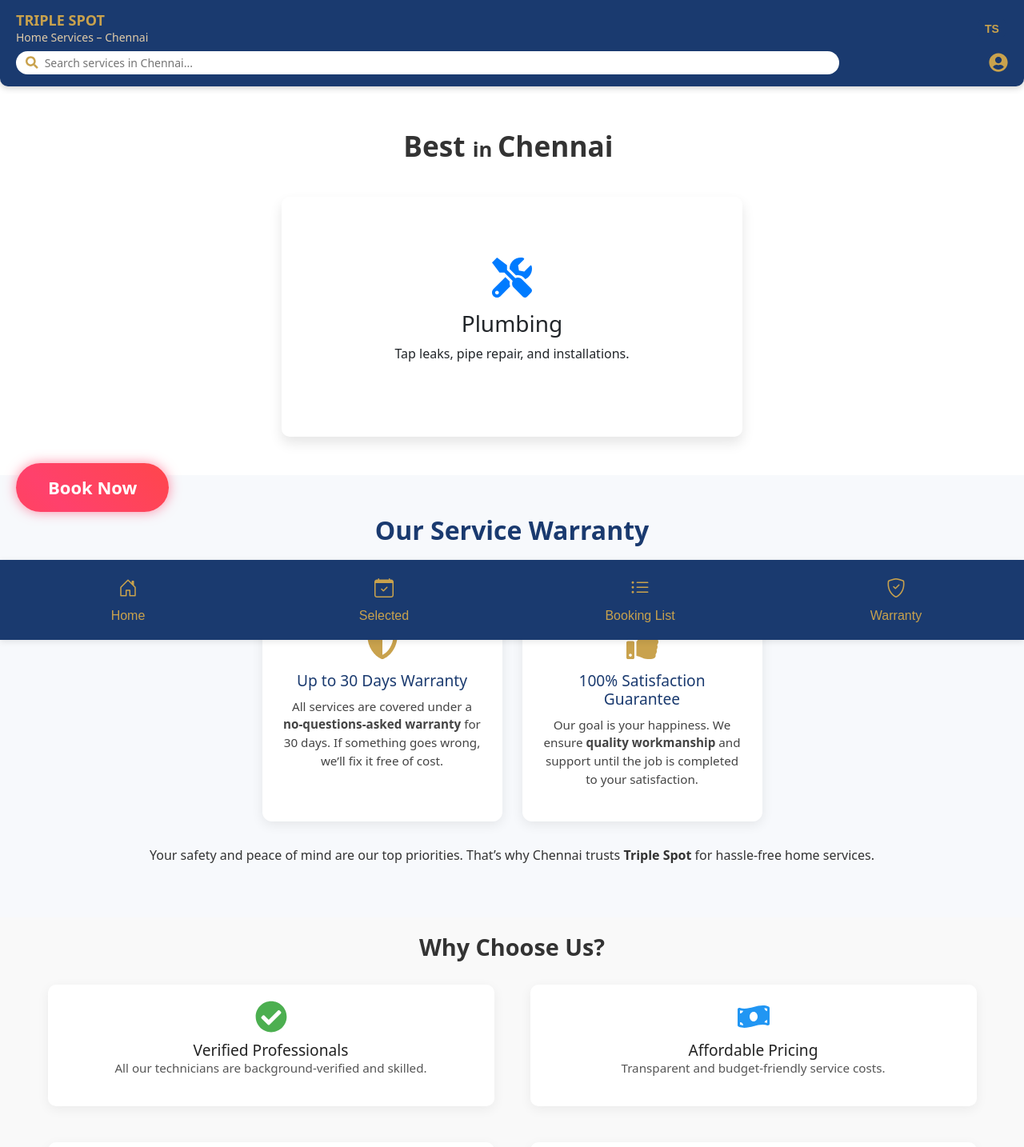
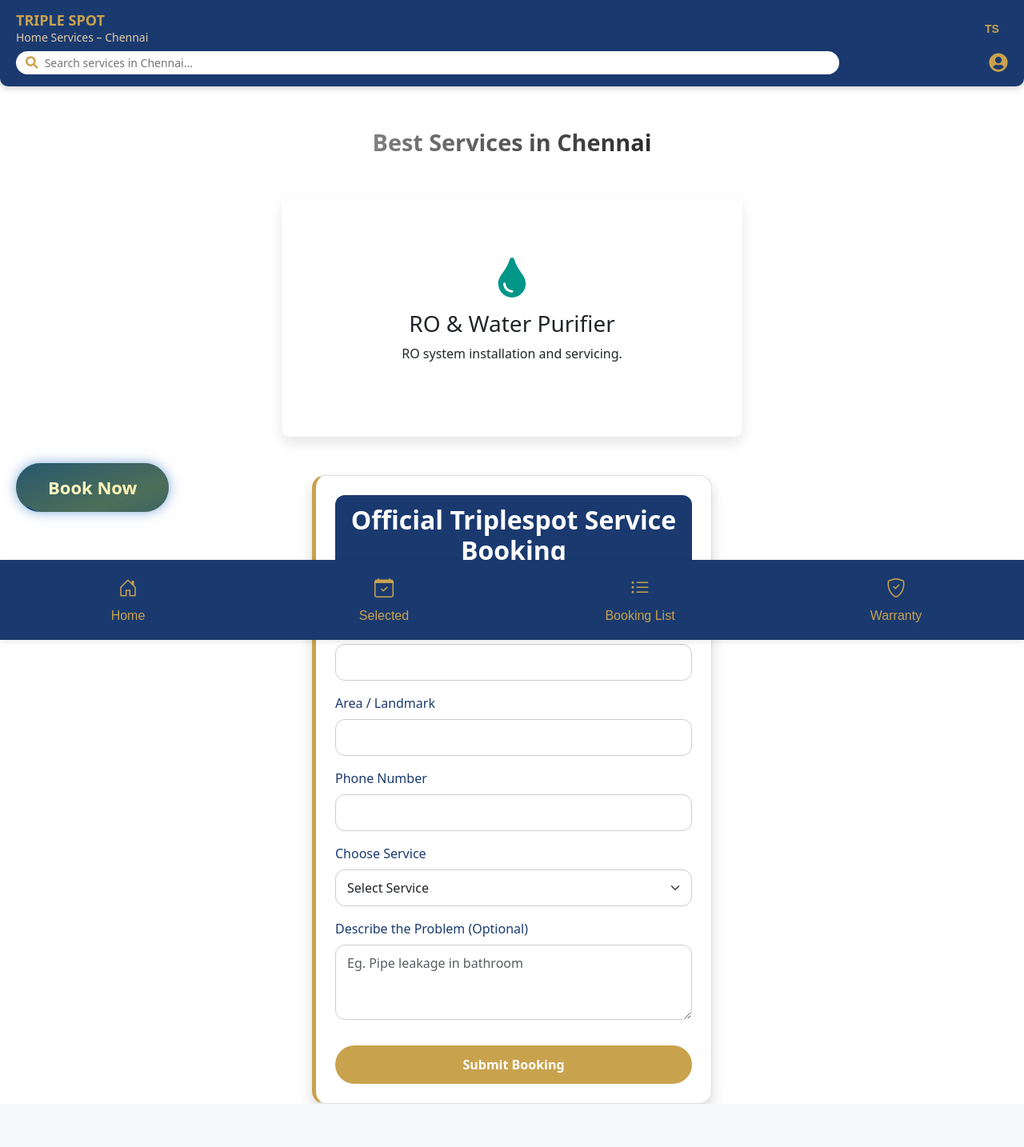
Before and after one commit to santoshcandy/HS-App-React.js, a React (Create React App) app: page / in a window 1280 px wide. Shown: the top 1434 px of the page at 80% size. Built offline with nearby package versions, Linux system fonts and the light colour scheme.

Commit message:
form added

```diff
--- a/package.json
+++ b/package.json
@@ -9,6 +9,7 @@
     "axios": "^1.7.9",
     "bootstrap": "^5.3.3",
     "cra-template": "1.2.0",
+    "emailjs-com": "^3.2.0",
     "fuse.js": "^7.1.0",
     "react": "^19.0.0",
     "react-bootstrap": "^2.10.9",
--- a/src/components/AnimatedButton.js
+++ b/src/components/AnimatedButton.js
@@ -1,17 +1,30 @@
 // src/components/AnimatedButton.js
 import React, { useState } from 'react';
-import { useNavigate } from 'react-router-dom';
+import { useNavigate, useLocation } from 'react-router-dom';
 import '../style/animatedbutton.css';
 
-const AnimatedButton = ({ text = "Book Now", to = "/" }) => {
+const AnimatedButton = ({ text = "Book Now", to = "/", scrollToId }) => {
   const navigate = useNavigate();
+  const location = useLocation();
   const [expanded, setExpanded] = useState(false);
 
+  const scrollToForm = () => {
+    if (location.pathname === to && scrollToId) {
+      const el = document.getElementById(scrollToId);
+      if (el) el.scrollIntoView({ behavior: 'smooth' });
+    } else {
+      navigate(to);
+      setTimeout(() => {
+        const el = document.getElementById(scrollToId);
+        if (el) el.scrollIntoView({ behavior: 'smooth' });
+      }, 500);
+    }
+  };
+
   const handleClick = () => {
+    scrollToForm();
     setExpanded(true);
-    setTimeout(() => {
-      setExpanded(false);
-    }, 7000); // collapse after 7 seconds
+    setTimeout(() => setExpanded(false), 7000); // auto close after 7s
   };
 
   const handleWhatsAppClick = () => {
@@ -22,27 +35,35 @@
   };
 
   const handleServicesClick = () => {
-    navigate(to); // or navigate("/services") if that's your route
+    navigate("/services");
+  };
+
+  const handleCallNowClick = () => {
+    window.open("tel:+919176765545");
   };
 
   return (
     <div className={`animated-button-wrapper ${expanded ? 'expanded' : ''}`}>
-      <button
-        className={`animated-button ${expanded ? 'fire-theme' : ''}`}
-        onClick={handleClick}
-      >
-        {expanded ? 'Choose Option' : text}
-      </button>
+      {/* Show only Book Now when not expanded */}
+      {!expanded && (
+        <button className="animated-button" onClick={handleClick}>
+          {text}
+        </button>
+      )}
 
+      {/* Expanded Options */}
       {expanded && (
         <div className="expanded-options">
-          <button className="option-button whatsapp" onClick={handleWhatsAppClick}>
+          <button className="option-button call-now" onClick={handleCallNowClick}>
+            📞 Call Now
+          </button>
+          <button className="option-button whatsapp text-white" onClick={handleWhatsAppClick}>
             <img
               src="https://upload.wikimedia.org/wikipedia/commons/6/6b/WhatsApp.svg"
               alt="WhatsApp"
               style={{ width: "20px", height: "20px", marginRight: "8px" }}
             />
-            <span>WhatsApp</span>
+            WhatsApp
           </button>
           <button className="option-button services" onClick={handleServicesClick}>
             🛠️ Services
--- /dev/null
+++ b/src/components/BookingForm.js
@@ -0,0 +1,102 @@
+import React, { useRef } from "react";
+import emailjs from "emailjs-com";
+import "../style/BookingForm.css";
+
+const BookingForm = () => {
+  const form = useRef();
+
+  const sendEmail = (e) => {
+    e.preventDefault();
+
+    const formData = new FormData(form.current);
+
+    // Add current time dynamically
+    const currentTime = new Date().toLocaleString();
+    formData.append("time", currentTime);
+
+    // Optional: fallback email (hidden in UI)
+    formData.append("email", "msanthosh11062003@gmail.com");
+
+    emailjs
+      .sendForm("service_cznjs7k", "template_q2itmqn", formData, "MYsu1vt7lujJ8g9bU")
+      .then(() => {
+        alert("✅ Booking sent successfully!");
+        e.target.reset();
+      })
+      .catch(() => {
+        alert("❌ Error sending booking. Please try again.");
+      });
+  };
+
+  return (
+    <div className="container booking-form p-4 mt-4 shadow rounded-4">
+      <h2 className="text-center mb-4">Official Triplespot Service Booking</h2>
+      <p className="form-subtext">Only trained & trusted technicians</p>
+      <form ref={form} onSubmit={sendEmail}>
+        <div className="mb-3">
+          <label className="form-label">Full Name</label>
+          <input
+            type="text"
+            name="user_name"
+            className="form-control"
+            required
+          />
+        </div>
+
+        <div className="mb-3">
+          <label className="form-label">Area / Landmark</label>
+          <input
+            type="text"
+            name="user_area"
+            className="form-control"
+            required
+          />
+        </div>
+
+        <div className="mb-3">
+          <label className="form-label">Phone Number</label>
+          <input
+            type="tel"
+            name="user_phone"
+            className="form-control"
+            required
+          />
+        </div>
+
+        <div className="mb-3">
+          <label className="form-label">Choose Service</label>
+          <select name="service_type" className="form-select" required>
+            <option value="">Select Service</option>
+            <option value="Plumbing">Plumbing</option>
+            <option value="RO Service">RO Service</option>
+            <option value="Electrician">Electrician</option>
+            <option value="CCTV Installation">CCTV Installation</option>
+            <option value="AC Service">AC Service</option>
+          </select>
+        </div>
+
+        <div className="mb-3">
+          <label className="form-label">
+            Describe the Problem (Optional)
+          </label>
+          <textarea
+            name="message"
+            className="form-control"
+            rows="3"
+            placeholder="Eg. Pipe leakage in bathroom"
+          />
+        </div>
+
+        {/* Hidden fields */}
+        <input type="hidden" name="email" value="msanthosh11062003@gmail.com" />
+        <input type="hidden" name="time" />
+
+        <button type="submit" className="btn btn-primary w-100 mt-3">
+          Submit Booking
+        </button>
+      </form>
+    </div>
+  );
+};
+
+export default BookingForm;
--- a/src/components/OurService.js
+++ b/src/components/OurService.js
@@ -26,28 +26,13 @@
   },
 ];
 
-const fullTitle = "Best Services in Chennai";
-
 const OurService = () => {
   const [currentIndex, setCurrentIndex] = useState(0);
   const [flip, setFlip] = useState(false);
-  const [shownWords, setShownWords] = useState([]);
   const [showFlip, setShowFlip] = useState(false);
 
   useEffect(() => {
-    const words = fullTitle.split(' ');
-    let i = 0;
-
-    const interval = setInterval(() => {
-      setShownWords((prev) => [...prev, words[i]]);
-      i++;
-      if (i >= words.length) {
-        clearInterval(interval);
-        setTimeout(() => setShowFlip(true), 600);
-      }
-    }, 700);
-
-    return () => clearInterval(interval);
+    setTimeout(() => setShowFlip(true), 1200);
   }, []);
 
   useEffect(() => {
@@ -68,16 +53,8 @@
 
   return (
     <div className="container my-5 service-container">
-      <h2 className="section-title text-center mb-4 animated-title">
-        {shownWords.map((word, idx) => (
-          <span
-            key={idx}
-            className={`word-bounce ${idx % 2 === 0 ? 'big-word' : 'small-word'}`}
-          >
-            {word}
-            {idx !== shownWords.length - 1 ? '\u00A0' : ''}
-          </span>
-        ))}
+      <h2 className="section-title text-center mb-4 fade-in-title">
+        Best Services in Chennai
       </h2>
 
       {showFlip && (
--- a/src/pages/HomePorfolio.js
+++ b/src/pages/HomePorfolio.js
@@ -1,5 +1,5 @@
 import React from 'react';
-//  import HeadingSection from '../components/HeadingSection';
+// import HeadingSection from '../components/HeadingSection';
 import OurService from '../components/OurService';
 import WhyChooseUs from '../components/WhyChooseUs';
 import ServiceAreas from '../components/ServiceAreas';
@@ -8,23 +8,30 @@
 import AnimatedButton from '../components/AnimatedButton';
 import WarrantySection from '../components/WarrantySection';
 import QuickSupport from '../components/QuickSupport';
-
+import BookingForm from '../components/BookingForm';
 
 const HomePorfolio = () => {
   return (
     <>
-            {/* <HeadingSection/> */}
-            <OurService/>
-             <AnimatedButton text="Book Now" to="/services" />
-             <WarrantySection/>
-            <WhyChooseUs/>
-            <ServiceAreas/>
-            <Testimonials/>
-             <QuickSupport/>
-            <Footer/>
+      {/* <HeadingSection /> */}
+      <OurService />
+
+      {/* Fixed "Book Now" button that scrolls to the booking form */}
+      <AnimatedButton text="Book Now" to="/" scrollToId="booking-form" />
+
+      {/* Booking form section with scroll target ID */}
+      <div id="booking-form">
+        <BookingForm />
+      </div>
+
+      <WarrantySection />
+      <WhyChooseUs />
+      <ServiceAreas />
+      <Testimonials />
+      <QuickSupport />
+      <Footer />
     </>
-
   );
- }
+};
 
 export default HomePorfolio;
--- /dev/null
+++ b/src/style/BookingForm.css
@@ -0,0 +1,96 @@
+.booking-form {
+  background-color: #ffffff;
+  border: 1px solid #ddd;
+  border-left: 5px solid #C9A24D;
+  border-radius: 16px;
+  padding: 24px;
+  box-shadow: 0 4px 12px rgba(0, 0, 0, 0.1);
+  max-width: 500px;
+  margin: auto;
+  animation: slideIn 0.4s ease;
+}
+
+@keyframes slideIn {
+  from {
+    opacity: 0;
+    transform: translateY(20px);
+  }
+  to {
+    opacity: 1;
+    transform: translateY(0);
+  }
+}
+
+/* Styled heading */
+.booking-form h2 {
+  background-color: #1a3a6f; /* Blue theme */
+  color: white;
+  padding: 12px 16px;
+  border-radius: 12px;
+  font-weight: 600;
+  text-align: center;
+  margin-bottom: 20px;
+}
+
+.booking-form label {
+  font-weight: 500;
+  color: #1a3a6f;
+}
+
+.booking-form input[type="text"],
+.booking-form input[type="tel"],
+.booking-form textarea,
+.booking-form select {
+  border-radius: 12px;
+  border: 1px solid #ccc;
+  padding: 10px 14px;
+  width: 100%;
+  transition: border-color 0.3s ease, box-shadow 0.3s ease;
+}
+.form-subtext {
+  font-size: 14px;
+  color: #555;
+  text-align: center;
+  margin-top: -12px;
+  margin-bottom: 20px;
+}
+
+
+.booking-form input:focus,
+.booking-form textarea:focus,
+.booking-form select:focus {
+  border-color: #C9A24D;
+  box-shadow: 0 0 0 2px rgba(201, 162, 77, 0.3);
+  outline: none;
+}
+
+.booking-form textarea {
+  resize: vertical;
+}
+
+.booking-form button {
+  background-color: #C9A24D;
+  border: none;
+  color: #fff;
+  padding: 12px;
+  border-radius: 30px;
+  font-weight: 600;
+  transition: background-color 0.3s ease;
+  width: 100%;
+  margin-top: 12px;
+}
+
+.booking-form button:hover {
+  background-color: #a88437;
+}
+
+@media screen and (max-width: 576px) {
+  .booking-form {
+    padding: 16px;
+  }
+
+  .booking-form h2 {
+    font-size: 20px;
+    padding: 10px 12px;
+  }
+}
--- a/src/style/animatedbutton.css
+++ b/src/style/animatedbutton.css
@@ -1,3 +1,4 @@
+/* 🔵 Animated Button Container */
 .animated-button-wrapper {
   position: fixed;
   bottom: 20%;
@@ -6,60 +7,64 @@
   transition: all 0.3s ease-in-out;
 }
 
+/* ✨ Blue-Gold Shine Effect Main Button */
 .animated-button {
+  position: relative;
   padding: 14px 40px;
   font-size: 22px;
   font-weight: bold;
   color: white;
   border: none;
   border-radius: 50px;
-  background: linear-gradient(45deg, #ff4b2b, #ff416c, #ff4b2b);
-  background-size: 300% 300%;
-  animation: gradientShift 5s ease infinite;
-  box-shadow: 0 0 15px rgba(255, 65, 108, 0.6);
-  transition: all 0.3s ease-in-out;
+  background: #004080;
+  overflow: hidden;
+  box-shadow: 0 0 15px rgba(0, 89, 179, 0.5);
   cursor: pointer;
   outline: none;
   user-select: none;
+  z-index: 1;
 }
 
+/* 💫 Thin Gold Shine Animation Overlay */
+.animated-button::before {
+  content: '';
+  position: absolute;
+  top: -50%;
+  left: -50%;
+  width: 200%;
+  height: 200%;
+  background: linear-gradient(
+    135deg,
+    transparent 0%,
+    rgba(255, 215, 0, 0.3) 50%,
+    transparent 100%
+  );
+  transform: rotate(25deg);
+  animation: goldShine 4s linear infinite;
+  z-index: 2;
+}
+
+/* ✨ Hover/Click Effects */
 .animated-button:hover {
   transform: scale(1.05);
+  box-shadow: 0 0 15px gold, 0 0 10px #0059b3;
 }
 
 .animated-button:active {
   transform: scale(0.95);
 }
 
-.fire-theme {
-  background: linear-gradient(45deg, #ffcc00, #ff6600, #ffcc00);
-  animation: fireShift 3s ease infinite;
-}
-
-@keyframes gradientShift {
+/* 🌟 Gold Shine Animation */
+@keyframes goldShine {
   0% {
-    background-position: 0% 50%;
-  }
-  50% {
-    background-position: 100% 50%;
+    transform: translateX(-100%) translateY(-100%) rotate(25deg);
   }
   100% {
-    background-position: 0% 50%;
+    transform: translateX(100%) translateY(100%) rotate(25deg);
   }
 }
 
-@keyframes fireShift {
-  0% {
-    background-position: 0% 50%;
-  }
-  50% {
-    background-position: 100% 50%;
-  }
-  100% {
-    background-position: 0% 50%;
-  }
-}
-
+/* 🎯 Toggle Option Buttons */
 .expanded-options {
   display: flex;
   flex-direction: column;
@@ -79,24 +84,30 @@
   transition: all 0.3s ease;
 }
 
+/* ✅ WhatsApp */
 .option-button.whatsapp {
   background-color: #25D366;
-  color: white;
-
 }
 
+/* 📞 Services */
 .option-button.services {
   background-color: #007bff;
 }
 
+/* ☎️ Call Now */
+.option-button.call {
+  background-color: #2E86C1;
+}
+
+/* 📱 Responsive Design */
 @media (max-width: 600px) {
   .animated-button {
-    font-size: 14px;
+    font-size: 20px;
     padding: 10px 20px;
   }
 
   .option-button {
-    font-size: 14px;
+    font-size: 18px;
     padding: 8px 16px;
   }
 
--- a/src/style/oruservice.css
+++ b/src/style/oruservice.css
@@ -1,46 +1,28 @@
-.animated-title {
+/* ✨ Title: Animated light-to-dark gradient reveal (left to right) */
+.fade-in-title {
   font-weight: 700;
   font-size: 28px;
   line-height: 1.5;
   min-height: 60px;
+  background: linear-gradient(90deg, #ffffff 0%, #999999 50%, #111111 100%);
+  background-size: 200% 100%;
+  background-position: 0% 50%;
+  -webkit-background-clip: text;
+  -webkit-text-fill-color: transparent;
+  animation: textReveal 3s ease forwards;
 }
 
-/* Bounce animation for words */
-.word-bounce {
-  display: inline-block;
-  font-weight: bold;
-  animation: bounceIn 0.5s ease-out;
-  font-size: 1.8rem;
-}
-
-.big-word {
-  font-size: 2.2rem;
-}
-
-.small-word {
-  font-size: 1.6rem;
-}
-
-@keyframes bounceIn {
+/* 🔄 Animate gradient left to right */
+@keyframes textReveal {
   0% {
-    transform: scale(1.6);
-    opacity: 0;
-  }
-  50% {
-    transform: scale(1.3);
-    opacity: 0.7;
+    background-position: 0% 50%;
   }
   100% {
-    transform: scale(1);
-    opacity: 1;
+    background-position: 100% 50%;
   }
 }
 
-
-/* Rest of your flip card and container CSS remains same */
-
-
-/* Flip card styles remain same */
+/* 🎴 Flip Card Container */
 .service-container {
   perspective: 1000px;
   max-width: 600px;
@@ -73,6 +55,7 @@
   flex-direction: column;
 }
 
+/* 🃏 Card Styles */
 .card-front,
 .card-back {
   background: white;
@@ -104,6 +87,7 @@
   }
 }
 
+/* 📱 Responsive Adjustments */
 @media (max-width: 600px) {
   .flip-wrapper {
     height: 350px;
@@ -113,7 +97,7 @@
     padding: 15px;
   }
 
-  .animated-title {
+  .fade-in-title {
     font-size: 22px;
   }
 }
```
Also changed, not shown: 1 other file (tests, documents, lock files or other folders). Lines whose indentation alone changed are shown as unchanged.
